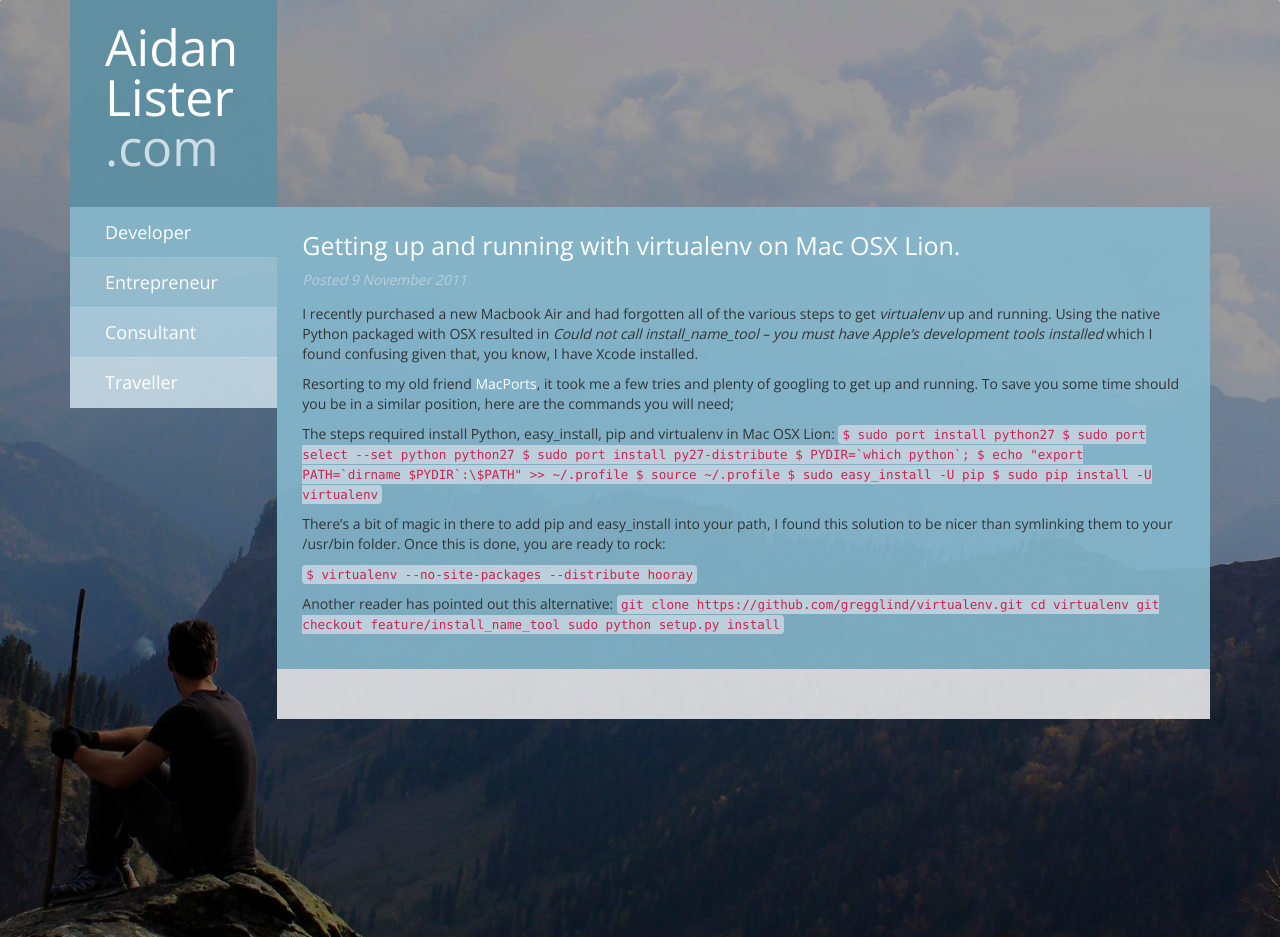
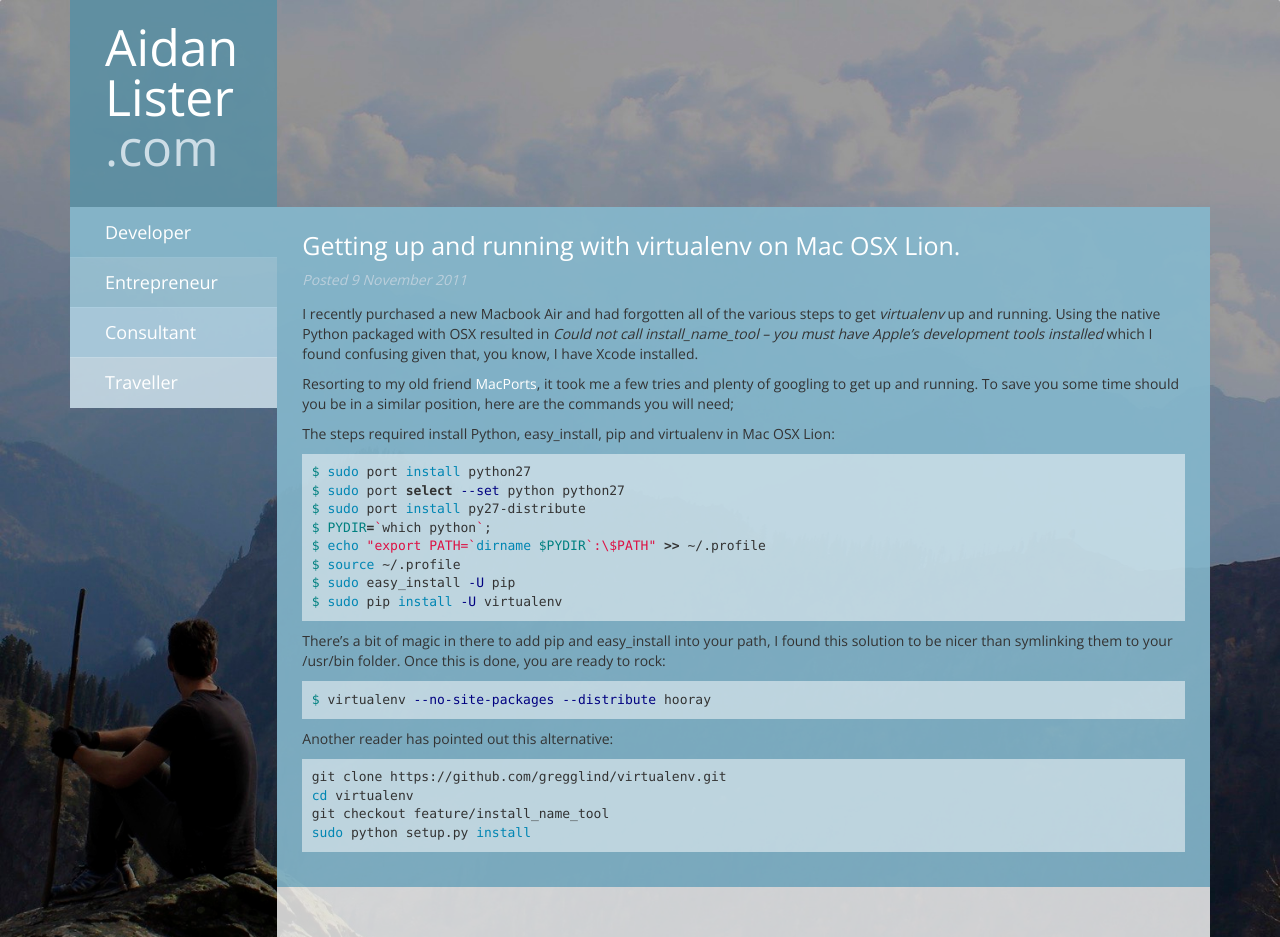
Before and after one commit to aidanlister/aidanlister.github.io, a Jekyll site: the page built from _posts/2011-11-09-getting-up-and-running-with-virtualenv-on-mac-osx-lion.md, in a window 1280 px wide. Built offline with Jekyll 4.4.1, drawn with Linux system fonts in a browser that asks for light colours; nearby versions of some CDN libraries; comment, search, counter and statistics services are not loaded.

Commit message:
Fix up post formatting / urls.

```diff
--- a/_posts/2011-11-09-getting-up-and-running-with-virtualenv-on-mac-osx-lion.md
+++ b/_posts/2011-11-09-getting-up-and-running-with-virtualenv-on-mac-osx-lion.md
@@ -10,21 +10,27 @@ I recently purchased a new Macbook Air and had forgotten all of the various step
 Resorting to my old friend <a href="http://macports.com">MacPorts</a>, it took me a few tries and plenty of googling to get up and running. To save you some time should you be in a similar position, here are the commands you will need;
 
 The steps required install Python, easy_install, pip and virtualenv in Mac OSX Lion:
-<code>$ sudo port install python27
+{% highlight sh %}
+$ sudo port install python27
 $ sudo port select --set python python27
 $ sudo port install py27-distribute
 $ PYDIR=`which python`;
 $ echo "export PATH=`dirname $PYDIR`:\$PATH" >> ~/.profile
 $ source ~/.profile
 $ sudo easy_install -U pip
-$ sudo pip install -U virtualenv</code>
+$ sudo pip install -U virtualenv
+{% endhighlight %}
 
 There's a bit of magic in there to add pip and easy_install into your path, I found this solution to be nicer than symlinking them to your /usr/bin folder. Once this is done, you are ready to rock:
 
-<code>$ virtualenv --no-site-packages --distribute hooray</code>
+{% highlight sh %}
+$ virtualenv --no-site-packages --distribute hooray
+{% endhighlight %}
 
 Another reader has pointed out this alternative:
-<code>git clone https://github.com/gregglind/virtualenv.git
+{% highlight sh %}
+git clone https://github.com/gregglind/virtualenv.git
 cd virtualenv
 git checkout feature/install_name_tool
-sudo python setup.py install</code>
+sudo python setup.py install
+{% endhighlight %}
```
Also changed, not shown: _posts/2014-06-11-generating-a-directory-listing-from-an-S3-bucket.md (+3 -5 lines), _posts/2014-12-04-how-to-containerize-your-django-application-with-docker-and-fig.md (renamed from _posts/2014-12-04-how-to-containerize-your-Django-application-with-Docker-and-fig-on-OSX.md).
